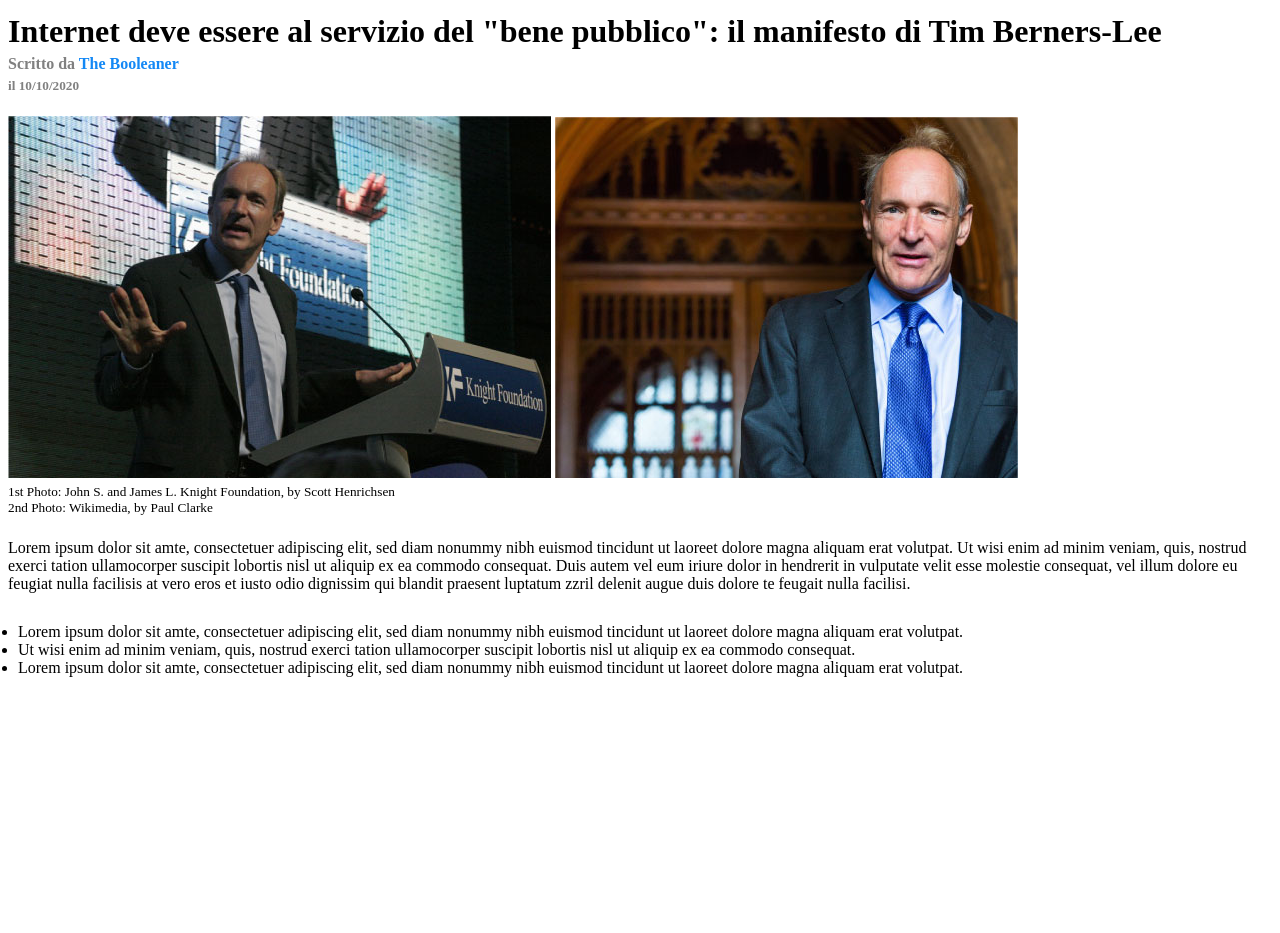
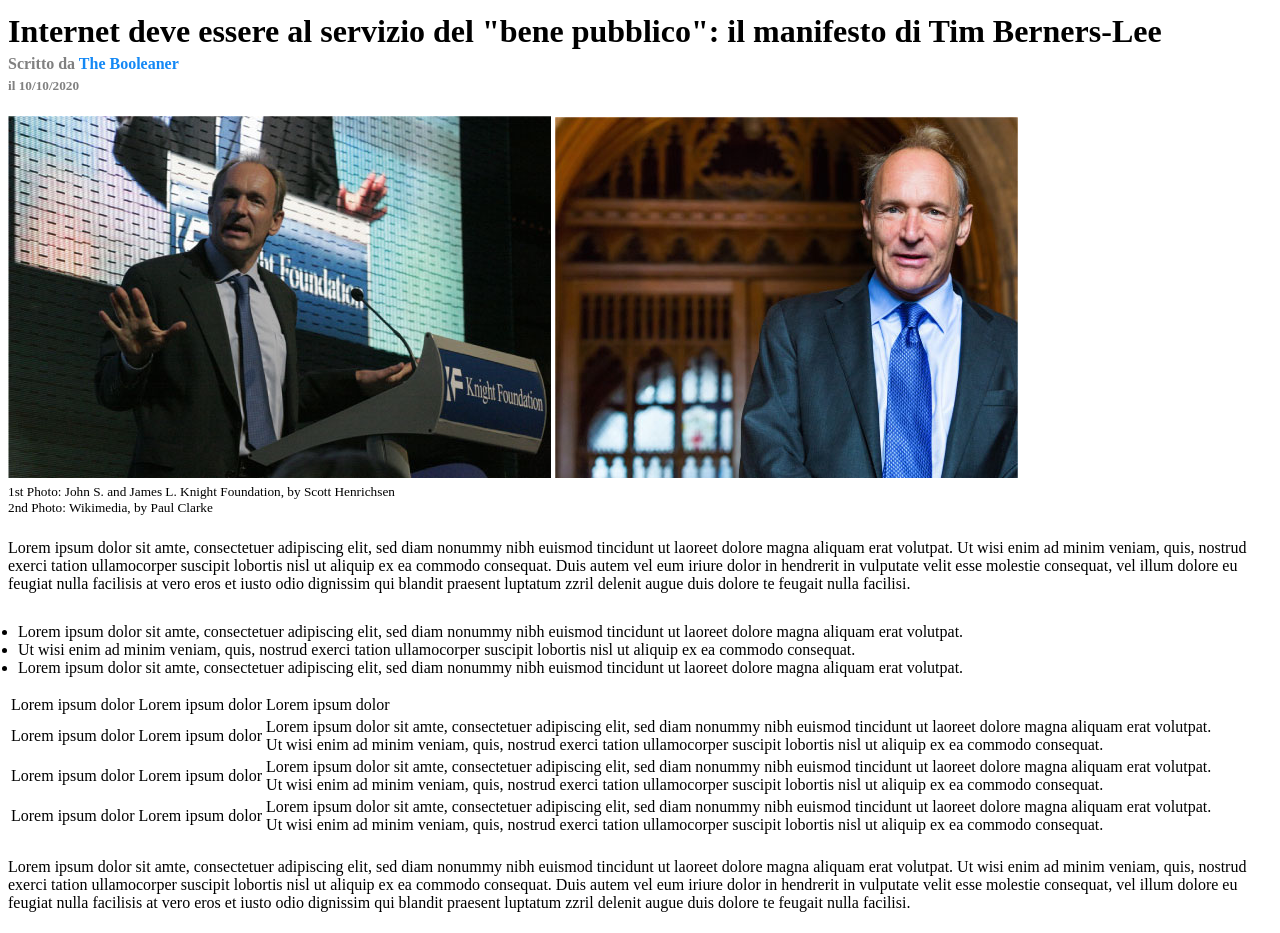
Before and after one commit to LorenzoPranio/html-css-booleaner, a plain HTML site: page index.html in a window 1280 px wide. Shown: the part 131-1064 px from the top of the page. Before the commit the page ends 824 px from the top, so only its background shows below. Drawn offline with Linux system fonts and the light colour scheme.

Commit message:
[UPD] Added text and table in index.html

```diff
--- a/index.html
+++ b/index.html
@@ -41,6 +41,41 @@
         </div>
         <div>
             <!--Sezione della tabella-->
+            <table>
+                <thead>
+                    <tr>
+                        <td>Lorem ipsum dolor</td>
+                        <td>Lorem ipsum dolor</td>
+                        <td>Lorem ipsum dolor</td>
+                    </tr>
+                </thead>
+                <tbody>
+                    <tr>
+                        <td>Lorem ipsum dolor</td>
+                        <td>Lorem ipsum dolor</td>
+                        <td>Lorem ipsum dolor sit amte, consectetuer adipiscing elit, sed diam nonummy nibh euismod tincidunt ut laoreet dolore magna aliquam erat volutpat.<br> Ut wisi enim ad minim veniam, quis, nostrud exerci tation ullamocorper suscipit lobortis nisl ut aliquip ex ea commodo consequat. </td>
+                    </tr>
+                    <tr>
+                        <td>Lorem ipsum dolor</td>
+                        <td>Lorem ipsum dolor</td>
+                        <td>Lorem ipsum dolor sit amte, consectetuer adipiscing elit, sed diam nonummy nibh euismod tincidunt ut laoreet dolore magna aliquam erat volutpat.<br> Ut wisi enim ad minim veniam, quis, nostrud exerci tation ullamocorper suscipit lobortis nisl ut aliquip ex ea commodo consequat. </td>
+                    </tr>
+                </tbody>
+                <tfoot>
+                    <tr>
+                        <td>Lorem ipsum dolor</td>
+                        <td>Lorem ipsum dolor</td>
+                        <td>Lorem ipsum dolor sit amte, consectetuer adipiscing elit, sed diam nonummy nibh euismod tincidunt ut laoreet dolore magna aliquam erat volutpat.<br> Ut wisi enim ad minim veniam, quis, nostrud exerci tation ullamocorper suscipit lobortis nisl ut aliquip ex ea commodo consequat. </td>
+                    </tr>
+                </tfoot>
+            </table>
+        </div>
+        <div>
+            <!--Sezione testo finale-->
+            <h4 style="font-weight: 400;">Lorem ipsum dolor sit amte, consectetuer adipiscing elit, sed diam nonummy nibh euismod tincidunt ut laoreet dolore magna aliquam erat volutpat. Ut wisi enim ad minim veniam, quis, nostrud exerci tation ullamocorper suscipit lobortis nisl ut aliquip ex ea commodo consequat. Duis autem vel eum iriure dolor in hendrerit in vulputate velit esse molestie consequat, vel illum dolore eu feugiat nulla facilisis at vero eros et iusto odio dignissim qui blandit praesent luptatum zzril delenit augue duis dolore te feugait nulla facilisi.</h4>
+        </div>
+        <div>
+            <!--Sezioni immagini finali-->
         </div>
     </container>
 </body>
```
